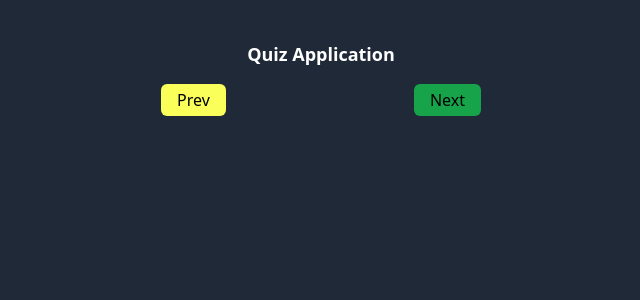
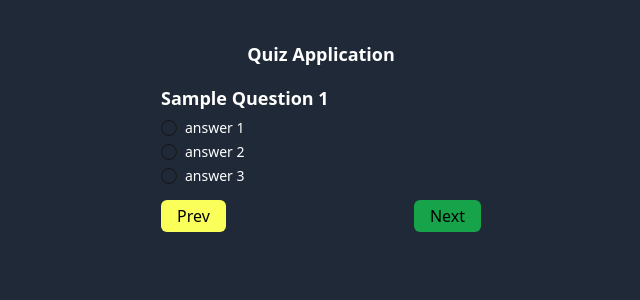
Before and after one commit to tjoetmuty/quizzz-app, a React (Vite) app in the folder frontend/: page /quiz in a window 1280 px wide. Shown: the top 300 px of the page, without its empty margins (319-959 px from the left). Built offline with nearby package versions, Linux system fonts and the light colour scheme.

Commit message:
feat(question): create new feat

```diff
--- a/frontend/package.json
+++ b/frontend/package.json
@@ -10,6 +10,8 @@
     "preview": "vite preview"
   },
   "dependencies": {
+    "@radix-ui/react-label": "^2.1.2",
+    "@radix-ui/react-radio-group": "^1.2.3",
     "axios": "^1.7.9",
     "class-variance-authority": "^0.7.1",
     "clsx": "^2.1.1",
--- /dev/null
+++ b/frontend/src/components/ui/label.tsx
@@ -0,0 +1,24 @@
+import * as React from "react"
+import * as LabelPrimitive from "@radix-ui/react-label"
+import { cva, type VariantProps } from "class-variance-authority"
+
+import { cn } from "@/lib/utils"
+
+const labelVariants = cva(
+  "text-sm font-medium leading-none peer-disabled:cursor-not-allowed peer-disabled:opacity-70"
+)
+
+const Label = React.forwardRef<
+  React.ElementRef<typeof LabelPrimitive.Root>,
+  React.ComponentPropsWithoutRef<typeof LabelPrimitive.Root> &
+    VariantProps<typeof labelVariants>
+>(({ className, ...props }, ref) => (
+  <LabelPrimitive.Root
+    ref={ref}
+    className={cn(labelVariants(), className)}
+    {...props}
+  />
+))
+Label.displayName = LabelPrimitive.Root.displayName
+
+export { Label }
--- /dev/null
+++ b/frontend/src/components/ui/radio-group.tsx
@@ -0,0 +1,42 @@
+import * as React from "react"
+import * as RadioGroupPrimitive from "@radix-ui/react-radio-group"
+import { Circle } from "lucide-react"
+
+import { cn } from "@/lib/utils"
+
+const RadioGroup = React.forwardRef<
+  React.ElementRef<typeof RadioGroupPrimitive.Root>,
+  React.ComponentPropsWithoutRef<typeof RadioGroupPrimitive.Root>
+>(({ className, ...props }, ref) => {
+  return (
+    <RadioGroupPrimitive.Root
+      className={cn("grid gap-2", className)}
+      {...props}
+      ref={ref}
+    />
+  )
+})
+RadioGroup.displayName = RadioGroupPrimitive.Root.displayName
+
+const RadioGroupItem = React.forwardRef<
+  React.ElementRef<typeof RadioGroupPrimitive.Item>,
+  React.ComponentPropsWithoutRef<typeof RadioGroupPrimitive.Item>
+>(({ className, ...props }, ref) => {
+  return (
+    <RadioGroupPrimitive.Item
+      ref={ref}
+      className={cn(
+        "aspect-square h-4 w-4 rounded-full border border-neutral-200 border-neutral-900 text-neutral-900 ring-offset-white focus:outline-none focus-visible:ring-2 focus-visible:ring-neutral-950 focus-visible:ring-offset-2 disabled:cursor-not-allowed disabled:opacity-50 dark:border-neutral-800 dark:border-neutral-50 dark:text-neutral-50 dark:ring-offset-neutral-950 dark:focus-visible:ring-neutral-300",
+        className
+      )}
+      {...props}
+    >
+      <RadioGroupPrimitive.Indicator className="flex items-center justify-center">
+        <Circle className="h-2.5 w-2.5 fill-current text-current" />
+      </RadioGroupPrimitive.Indicator>
+    </RadioGroupPrimitive.Item>
+  )
+})
+RadioGroupItem.displayName = RadioGroupPrimitive.Item.displayName
+
+export { RadioGroup, RadioGroupItem }
--- /dev/null
+++ b/frontend/src/features/Question/index.tsx
@@ -0,0 +1,34 @@
+import { Label } from "@/components/ui/label";
+import { RadioGroup, RadioGroupItem } from "@/components/ui/radio-group";
+import { FC } from "react";
+
+const QuestionFeat: FC = () => {
+  const onSelect = () => {
+    console.log("radio button selected");
+  };
+  return (
+    <div>
+      <div className="flex flex-col gap-2">
+        <h2 className="text-white font-bold text-lg">Sample Question 1</h2>
+        <div className="text-white">
+          <RadioGroup defaultValue="comfortable">
+            <div className="flex items-center space-x-2">
+              <RadioGroupItem value="answer 1" id="r1" name="options" onChange={onSelect()}/>
+              <Label htmlFor="r1">answer 1</Label>
+            </div>
+            <div className="flex items-center space-x-2">
+              <RadioGroupItem value="answer 2" id="r2" name="options" onChange={onSelect()}/>
+              <Label htmlFor="r2">answer 2</Label>
+            </div>
+            <div className="flex items-center space-x-2">
+              <RadioGroupItem value="answer 3" id="r3" name="options" onChange={onSelect()}/>
+              <Label htmlFor="r3">answer 3</Label>
+            </div>
+          </RadioGroup>
+        </div>
+      </div>
+    </div>
+  );
+};
+
+export default QuestionFeat;
--- a/frontend/src/features/Quiz/index.tsx
+++ b/frontend/src/features/Quiz/index.tsx
@@ -1,4 +1,5 @@
 import { FC } from 'react'
+import QuestionFeat from '../Question'
 
 const QuizFeat:FC = () => {
   const onNext = () => {
@@ -12,6 +13,10 @@
       <div className="py-10 mx-auto h-screen w-1/4 flex flex-col gap-4">
         <h1 className="text-white font-extrabold text-lg text-center ">Quiz Application</h1>
 
+        <div>
+          <QuestionFeat/>
+        </div>
+
         <div className='flex justify-between'>
           <button className='bg-[#faff5a] px-4 py-1 rounded-md' onClick={onPrev}>Prev</button>
           <button className='bg-green-600 px-4 py-1 rounded-md' onClick={onNext}>Next</button>
--- a/frontend/vite.config.ts
+++ b/frontend/vite.config.ts
@@ -1,7 +1,13 @@
 import { defineConfig } from 'vite'
 import react from '@vitejs/plugin-react-swc'
+import path from 'path'
 
 // https://vite.dev/config/
 export default defineConfig({
   plugins: [react()],
+  resolve: {
+    alias: {
+      "@": path.resolve(__dirname, 'src'),
+    },
+  },
 })
```
Also changed, not shown: 1 other file (tests, documents, lock files or other folders).
